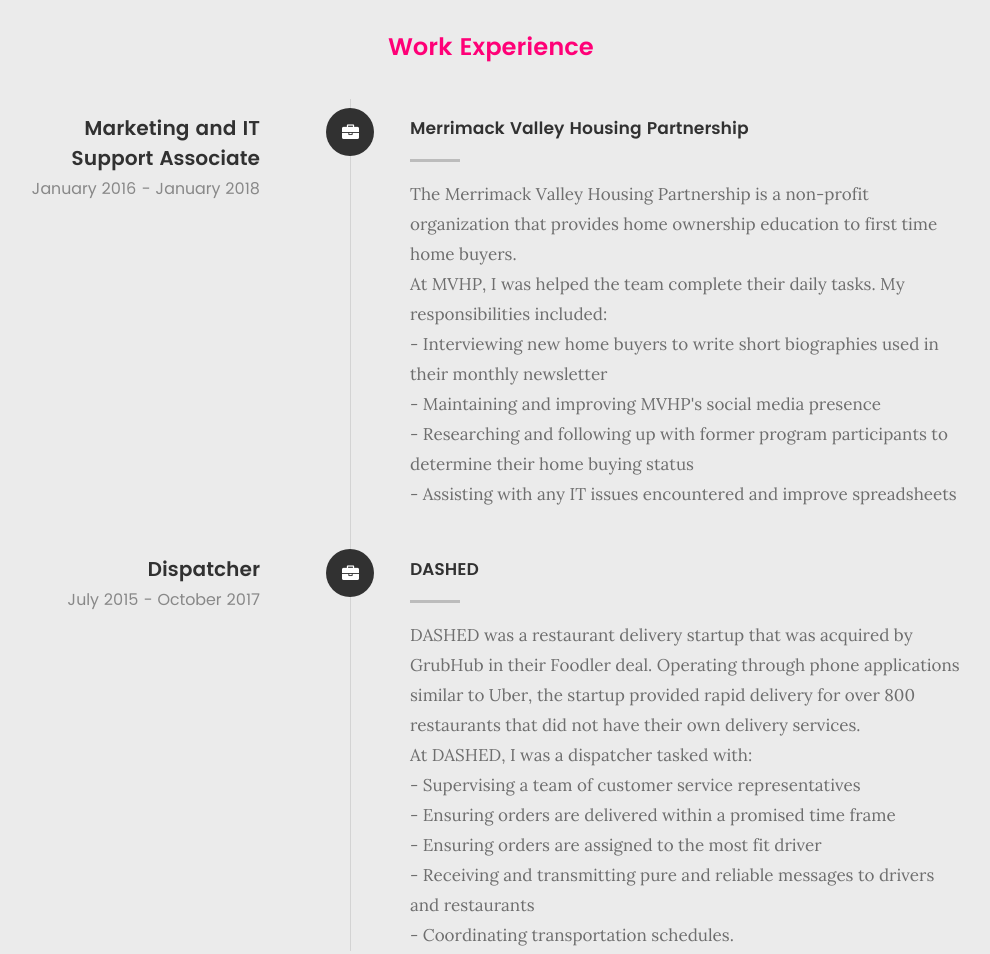
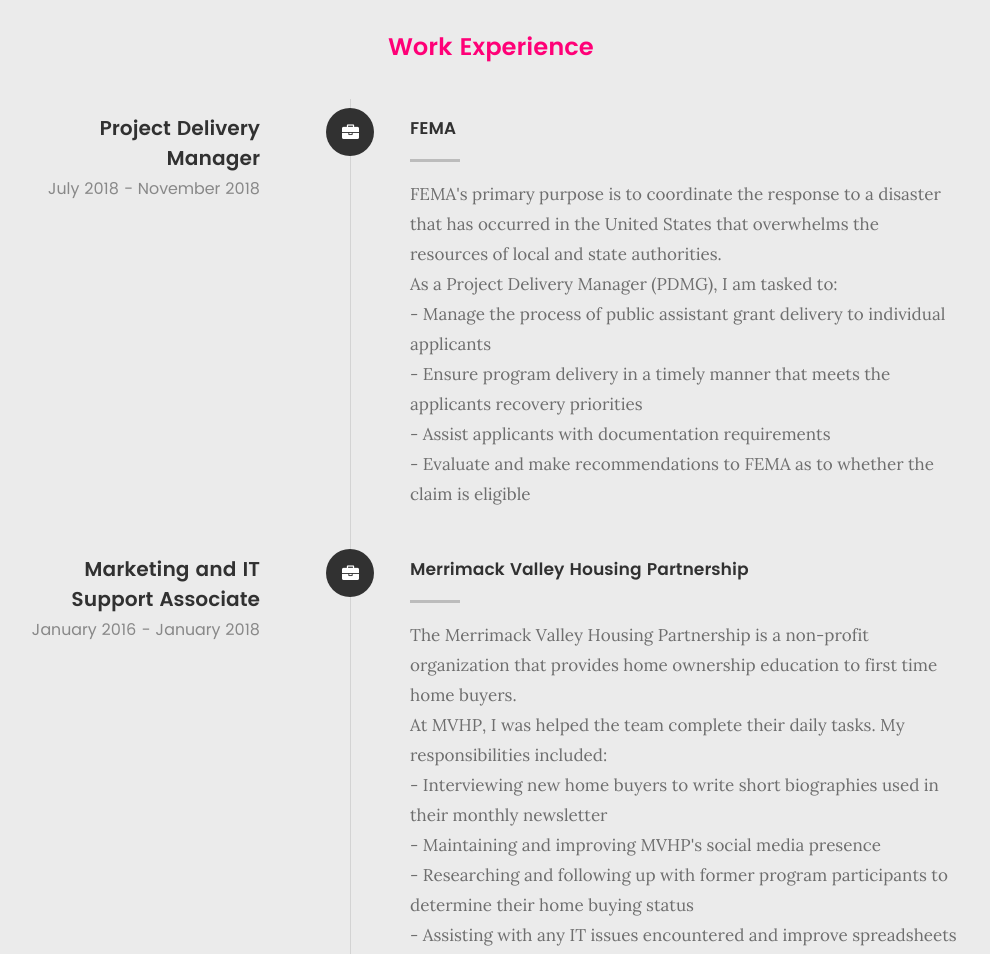
Before and after one commit to ptavarez/ptavarez.github.io, a website: page index.html in a window 1280 px wide. Shown: the part 4406-5360 px from the top of the page, without its empty margins (149-1139 px from the left). Drawn offline with nearby package versions, Linux system fonts and the light colour scheme.

Commit message:
FEMA exp update

```diff
--- a/index.html
+++ b/index.html
@@ -661,6 +661,41 @@
            </div>
 
            <div class="timeline-header">
+             <h3>Project Delivery Manager</h3>
+             <p>July 2018 - November 2018</p>
+           </div>
+
+           <div class="timeline-content">
+             <h4>FEMA</h4>
+             <p>
+               FEMA's primary purpose is to coordinate the response to a
+               disaster that has occurred in the United States that overwhelms
+               the resources of local and state authorities.
+               <br>
+               As a Project Delivery Manager (PDMG), I am tasked to:
+               <br>
+                 - Manage the process of public assistant grant delivery to
+                 individual applicants
+                <br>
+                 - Ensure program delivery in a timely manner that meets the
+                 applicants recovery priorities
+                <br>
+                 - Assist applicants with documentation requirements
+                <br>
+                 - Evaluate and make recommendations to FEMA as to whether the
+                 claim is eligible
+             </p>
+           </div>
+
+         </div> <!-- /timeline-block -->
+
+         <div class="timeline-block">
+
+           <div class="timeline-ico">
+             <i class="fa fa-briefcase"></i>
+           </div>
+
+           <div class="timeline-header">
              <h3>Marketing and IT Support Associate</h3>
              <p>January 2016 - January 2018</p>
            </div>
@@ -839,7 +874,7 @@
                 <input name="contactSubject" type="text" id="contactSubject" placeholder="Subject" value="">
               </div>
               <div class="form-field">
-                <textarea name="contactMessage" id="contactMessage" placeholder="message" rows="10" cols="50" required=""></textarea>
+                <textarea name="contactMessage" id="contactMessage" placeholder="Message" rows="10" cols="50" required=""></textarea>
               </div>
               <div class="form-field">
                 <button class="submitform" >Submit</button>
@@ -895,8 +930,8 @@
    			<h5>Call Me At</h5>
 
    			<p>
-			   	Mobile: (978) 239 8497<br>
-			   </p>
+			   	Mobile: (978) 239-8497<br>
+			  </p>
 
    		</div>
 
```
Also changed, not shown: README.md.
